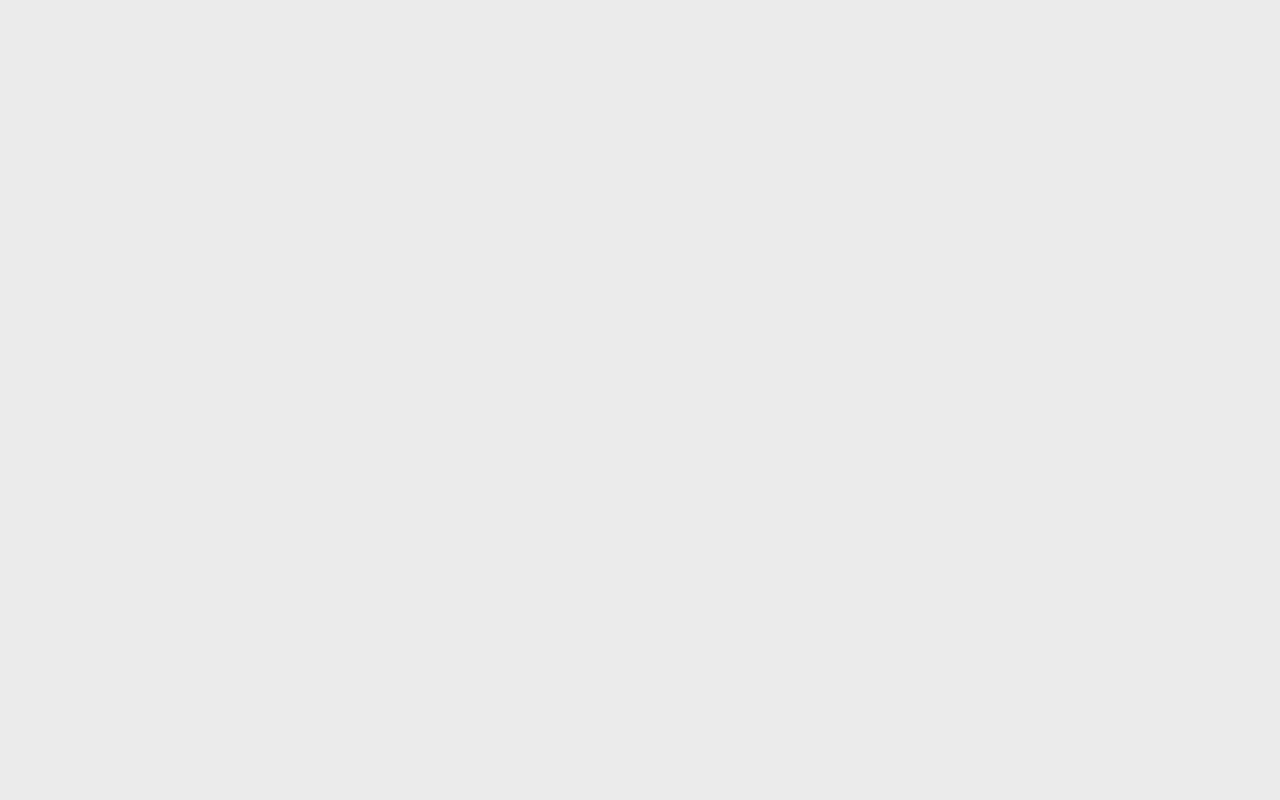
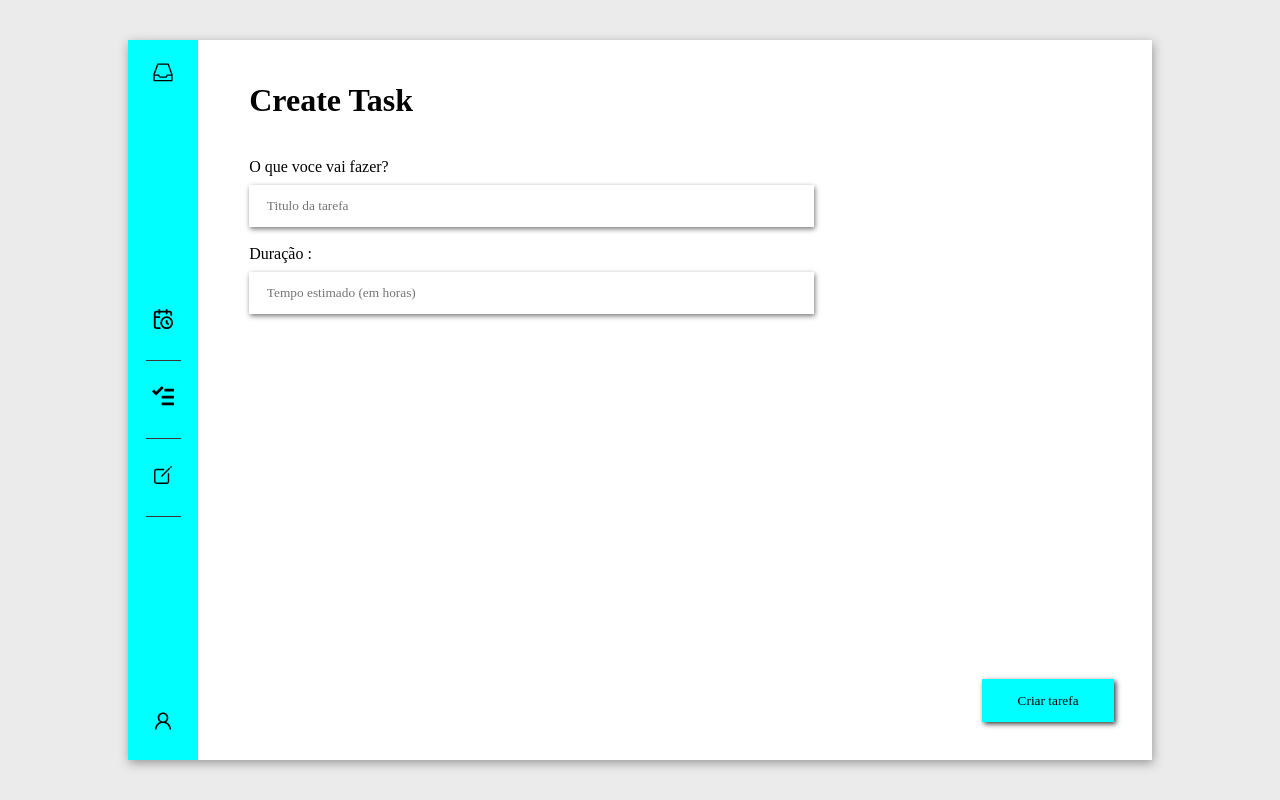
Before and after one commit to PedroPaulo-Git/TaskApp, a React (Create React App) app: page / in a window 1280 px wide. Before the commit this address had no page. Built offline with nearby package versions, Linux system fonts and the light colour scheme; data requests are answered from the project's data file; a web font is replaced by a local one.

Commit message:
update vite config

```diff
--- a/package.json
+++ b/package.json
@@ -1,7 +1,6 @@
 {
   "name": "todo",
   "version": "0.1.0",
-  "homepage": "https://github.com/PedroPaulo-Git/TaskApp",
   "private": true,
   "dependencies": {
     "@testing-library/jest-dom": "^5.16.5",
--- a/src/routers/AppRouter.jsx
+++ b/src/routers/AppRouter.jsx
@@ -9,7 +9,7 @@ function AppRouter() {
         <div>
         <Router>
         <Routes>
-          <Route path='/Tasks/' element={<CreateTask/>}/>
+          <Route path='/' element={<CreateTask/>}/>
           <Route path='/tasks' element={<ShowTask/>}/>
           <Route path='/calendar' element={<CalendarTask/>}/>
         </Routes>
```
